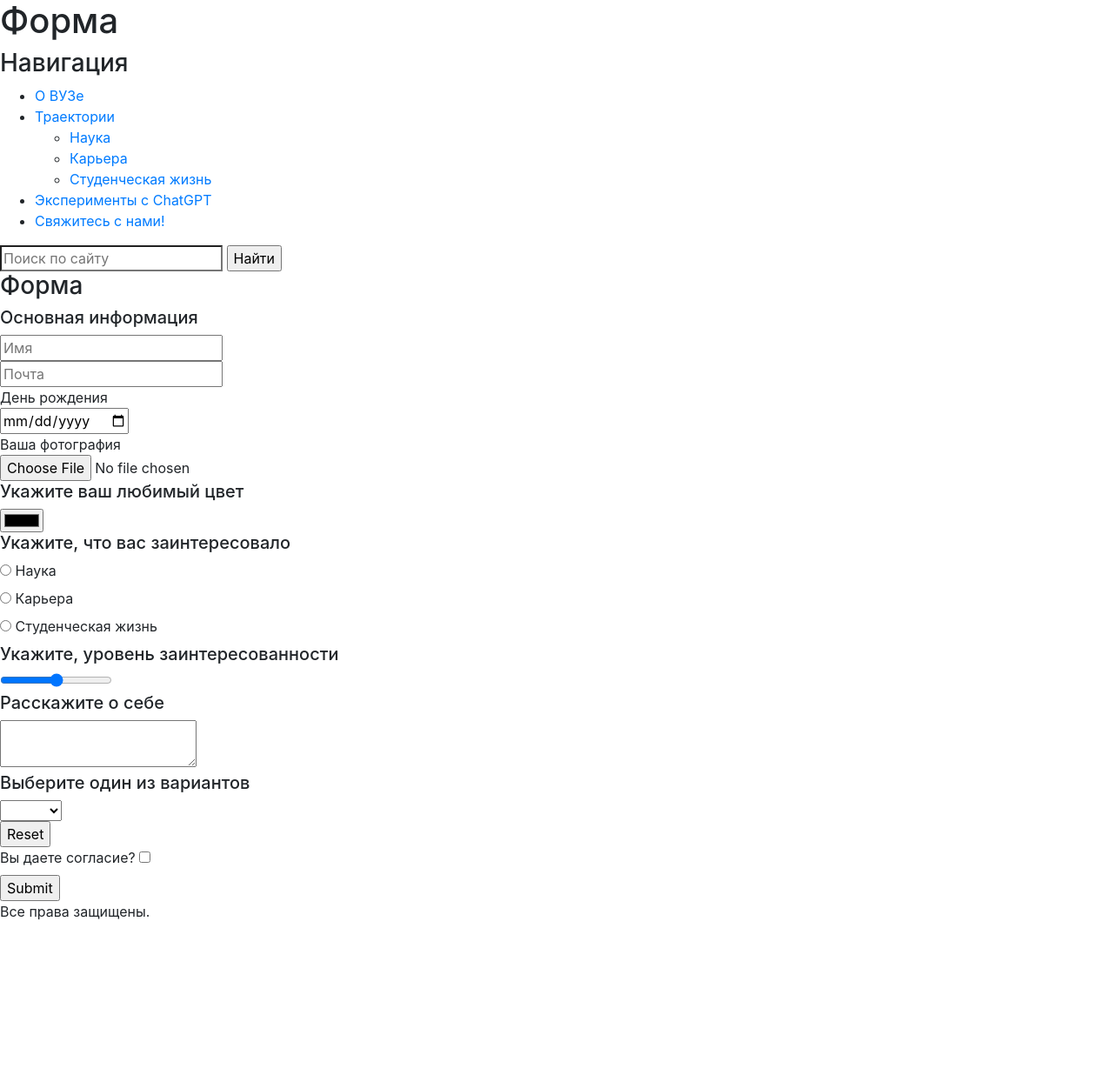
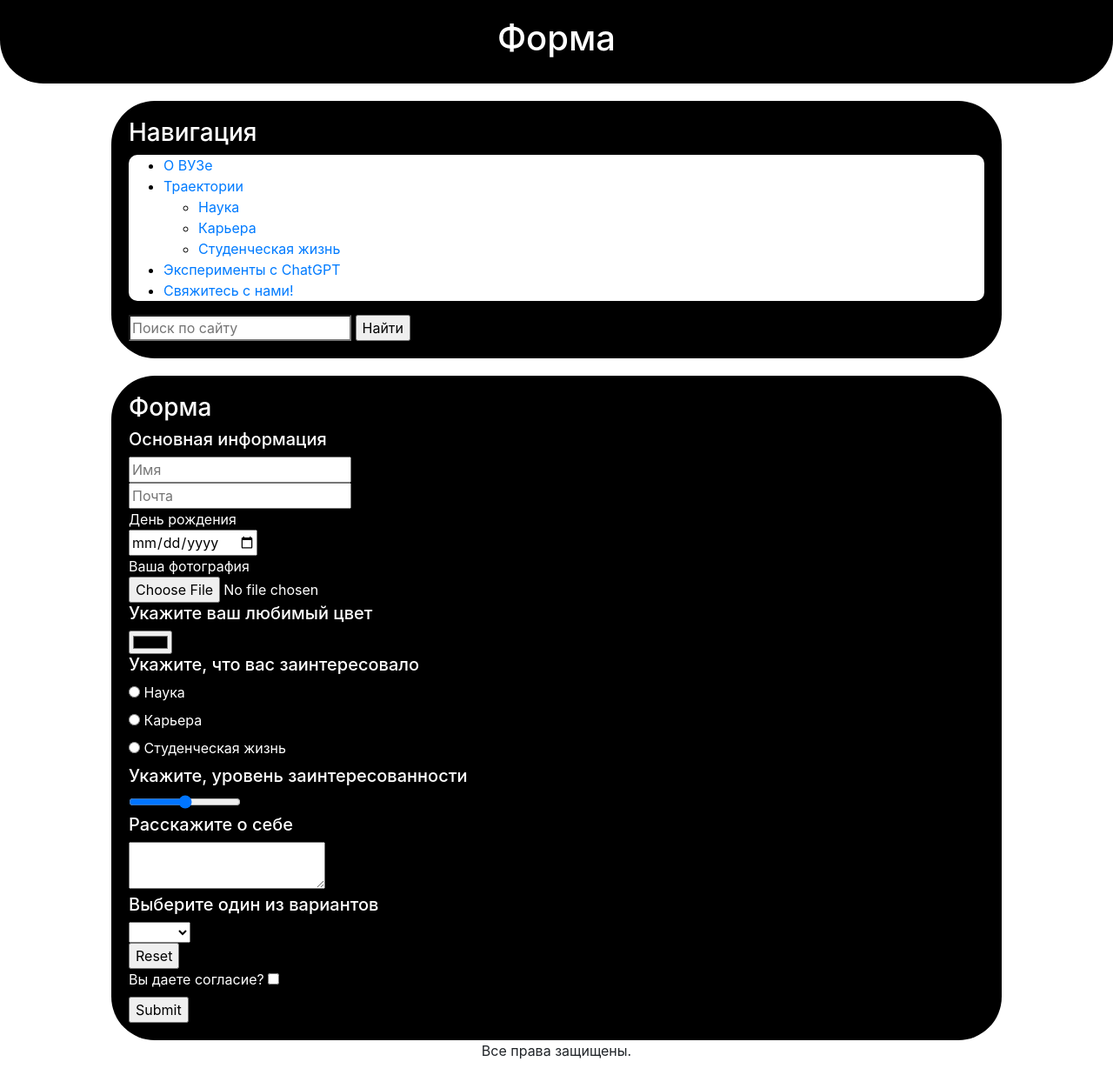
Before and after one commit to PavelGem-13g/web-courses-miem, a web app: file src/form.html in a window 1280 px wide. Shown: the whole page at 87% size. Before the commit the page ends 1058 px from the top, so only its background shows below. Run offline with its HTML, style and script files only (its server is not run), Linux system fonts and the light colour scheme.

Commit message:
add basics css

```diff
--- a/src/css/style.css
+++ b/src/css/style.css
@@ -1,16 +1,61 @@
 
-p {
-     background-color: #8ABB55;
+section {
+    background-color: black;
+    color: white;
+    border-radius: 50px;
+    padding: 20px;
+    width: 80%;
+    margin: 0 auto;
+    margin-top: 20px;
+    text-align: justify;
 }
-a {
-    background-color: #eb1f00;
+kbd{
+    background-color: aliceblue;
+    color: black;
 }
-article{
-    background-color: #0008eb;
+video {
+    background-color: white;
+    width: 100%;
 }
-footer {
-    background-color: #0ceb00;
+audio{
+    width: 100%;
 }
-h6 {
-    background-color: aqua;
+article {
+    background-color: white;
+    color: black;
+    margin-top: 10px;
+    padding: 10px;
+    border-radius: 10px;
 }
+header{
+    background-color: black;
+    color: white;
+    border-bottom-left-radius: 50px;
+    border-bottom-right-radius: 50px;
+    padding: 20px;
+    margin: 0 auto;
+    text-align: center;
+    position: sticky;
+    top: 0px;
+}
+nav{
+    background-color: black;
+    color: white;
+    border-radius: 50px;
+    padding: 20px;
+    width: 80%;
+    margin: 0 auto;
+    margin-top: 20px;
+    text-align: justify;
+}
+ul{
+    background-color: white;
+    color: black;
+    border-radius: 10px;
+}
+footer{
+    text-align: center;
+}
+footer:hover{
+    font-size: 20pt;
+}
--- a/src/form.html
+++ b/src/form.html
@@ -3,7 +3,7 @@
 
 <head>
     <link rel="stylesheet" href="https://maxcdn.bootstrapcdn.com/bootstrap/4.0.0/css/bootstrap.min.css">
-    <!--<link rel="stylesheet" href="css/style.css">-->
+    <link rel="stylesheet" href="css/style.css">
     <link rel="icon" href="ico/66d9d2d54bebdc4e16942412c97b622c.png">
 
     <meta charset-"utf-8">
@@ -58,6 +58,7 @@
 
     <main>
         <form action="/serverscript" method="post">
+            <section>
                 <h3>
                     Форма
                 </h3>
@@ -67,23 +68,23 @@
                 </h5>
                 <input type="text" name="name" placeholder="Имя"><br>
                 <input type="email" placeholder="Почта"><br>
-            <section>
+                <div>
                     День рождения<br>
                     <input type="date" name="birthday">
-            </section>
-            <section>
+                </div>
+                <div>
                     Ваша фотография<br>
                     <input type="file" name="photo">
-            </section>
+                </div>
 
-            <section>
+                <div>
                     <h5>
                         Укажите ваш любимый цвет
                     </h5>
                     <input type="color" id="clr"><br>
-            </section>
+                </div>
 
-            <section>
+                <div>
                     <h5>
                         Укажите, что вас заинтересовало
                     </h5>
@@ -99,23 +100,23 @@
                     <input name="option" id="optC" type="radio" value="3">
                     <label for="optC">Студенческая жизнь</label>
                     <br>
-            </section>
+                </div>
 
-            <section>
+                <div>
                     <h5>
                         Укажите, уровень заинтересованности
                     </h5>
                     <input type="range"><br>
-            </section>
+                </div>
 
-            <section>
+                <div>
                     <h5>
                         Расскажите о себе
                     </h5>
                     <textarea></textarea><br>
-            </section>
+                </div>
 
-            <section>
+                <div>
                     <h5>
                         Выберите один из вариантов
                     </h5>
@@ -127,14 +128,16 @@
                             <option value="bird">Bird</option>
                         </optgroup>
                     </select>
-            </section>
+                </div>
 
-            <section>
+                <div>
                     <input type="reset"><br>
                     <label for="chkAccepted">Вы даете согласие?</label>
                     <input type="checkbox" name="chkAccepted"><br>
                     <input type="submit"><br>
+                </div>
             </section>
+
         </form>
     </main>
 
```
Also changed, not shown: src/index.html (+4 -6 lines). Lines whose indentation alone changed are shown as unchanged.
